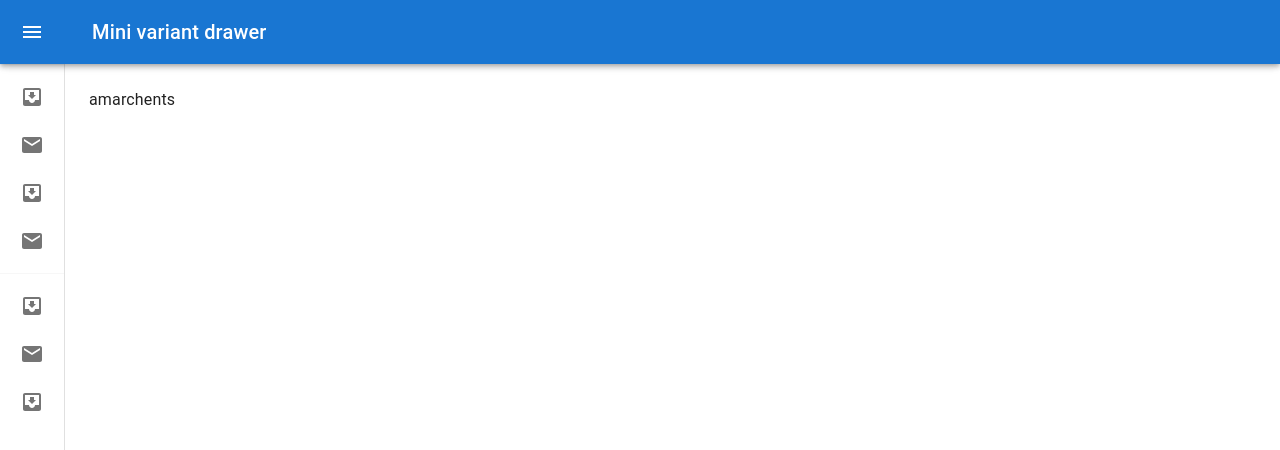
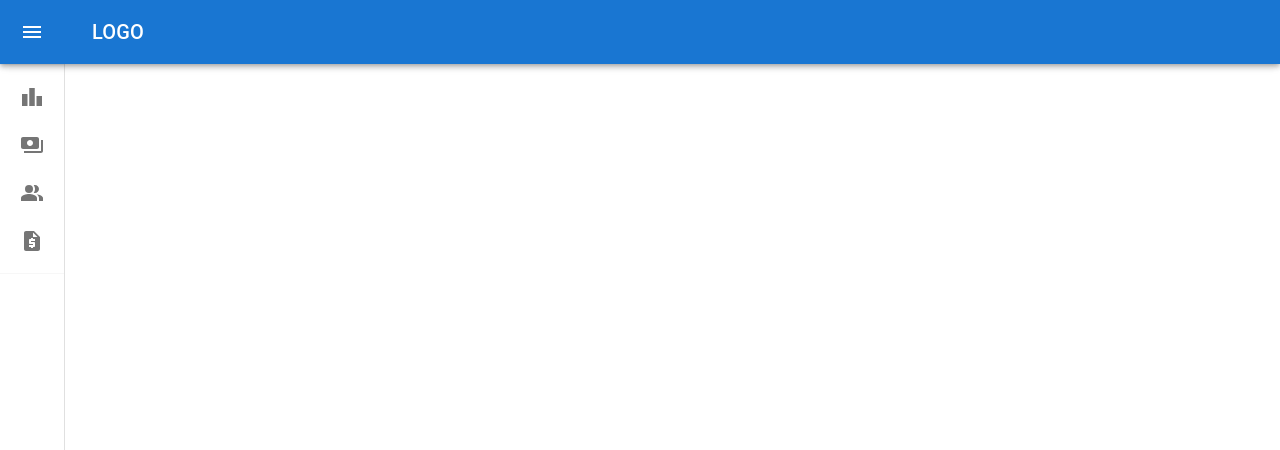
Before and after one commit to ibaddKhan/procom, a React (Vite) app in the folder reactApp/: page /marchent in a window 1280 px wide. Shown: the top 450 px of the page. Built offline with nearby package versions, Linux system fonts and the light colour scheme.

Commit message:
Merchent Navbar & Sidebar Created

```diff
--- a/reactApp/src/components/marchents/Navbar.jsx
+++ b/reactApp/src/components/marchents/Navbar.jsx
@@ -16,6 +16,10 @@ import ListItem from '@mui/material/ListItem';
 import ListItemButton from '@mui/material/ListItemButton';
 import ListItemIcon from '@mui/material/ListItemIcon';
 import ListItemText from '@mui/material/ListItemText';
+import LeaderboardIcon from '@mui/icons-material/Leaderboard';
+import PaymentsIcon from '@mui/icons-material/Payments';
+import PeopleAltIcon from '@mui/icons-material/PeopleAlt';
+import RequestQuoteIcon from '@mui/icons-material/RequestQuote';
 import InboxIcon from '@mui/icons-material/MoveToInbox';
 import MailIcon from '@mui/icons-material/Mail';
 
@@ -116,19 +120,21 @@ export default function MiniDrawer() {
             <MenuIcon />
           </IconButton>
           <Typography variant="h6" noWrap component="div">
-            Mini variant drawer
+           LOGO
           </Typography>
         </Toolbar>
       </AppBar>
       <Drawer variant="permanent" open={open}>
-        <DrawerHeader>
+        <DrawerHeader sx={{display:"flex", justifyContent:"space-between"}}>
+          <Typography sx={{marginLeft:'15px'}}>Menu</Typography>
           <IconButton onClick={handleDrawerClose}>
             {theme.direction === 'rtl' ? <ChevronRightIcon /> : <ChevronLeftIcon />}
           </IconButton>
         </DrawerHeader>
         <Divider />
+
         <List>
-          {['Inbox', 'Starred', 'Send email', 'Drafts'].map((text, index) => (
+          {['Dashboard', 'Payments', 'Customers', 'Payments Request'].map((text, index) => (
             <ListItem key={text} disablePadding sx={{ display: 'block' }}>
               <ListItemButton
                 sx={{
@@ -144,42 +150,29 @@ export default function MiniDrawer() {
                     justifyContent: 'center',
                   }}
                 >
-                  {index % 2 === 0 ? <InboxIcon /> : <MailIcon />}
+
+                  {/* Menu Icons */}
+                  {text === 'Dashboard' ? <LeaderboardIcon /> : text === 'Payments' ? <PaymentsIcon /> : text === 'Customers' ? <PeopleAltIcon /> : <RequestQuoteIcon />}
+
                 </ListItemIcon>
+
                 <ListItemText primary={text} sx={{ opacity: open ? 1 : 0 }} />
               </ListItemButton>
             </ListItem>
           ))}
         </List>
         <Divider />
-        <List>
-          {['All mail', 'Trash', 'Spam'].map((text, index) => (
-            <ListItem key={text} disablePadding sx={{ display: 'block' }}>
-              <ListItemButton
-                sx={{
-                  minHeight: 48,
-                  justifyContent: open ? 'initial' : 'center',
-                  px: 2.5,
-                }}
-              >
-                <ListItemIcon
-                  sx={{
-                    minWidth: 0,
-                    mr: open ? 3 : 'auto',
-                    justifyContent: 'center',
-                  }}
-                >
-                  {index % 2 === 0 ? <InboxIcon /> : <MailIcon />}
-                </ListItemIcon>
-                <ListItemText primary={text} sx={{ opacity: open ? 1 : 0 }} />
-              </ListItemButton>
-            </ListItem>
-          ))}
-        </List>
+
       </Drawer>
       <Box component="main" sx={{ flexGrow: 1, p: 3 }}>
         <DrawerHeader />
-        amarchents
+
+
+{/* ---------------------- Content Here */}
+
+
+
+
       </Box>
     </Box>
   );
```
